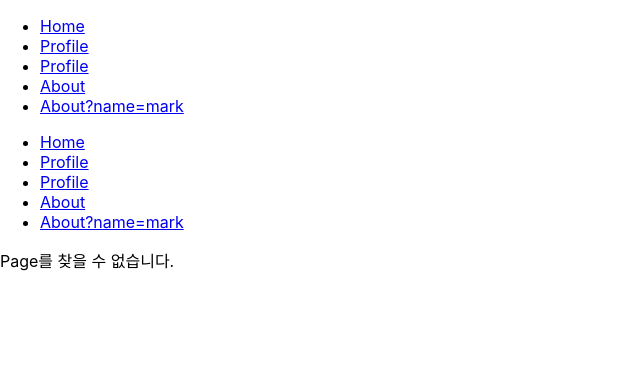
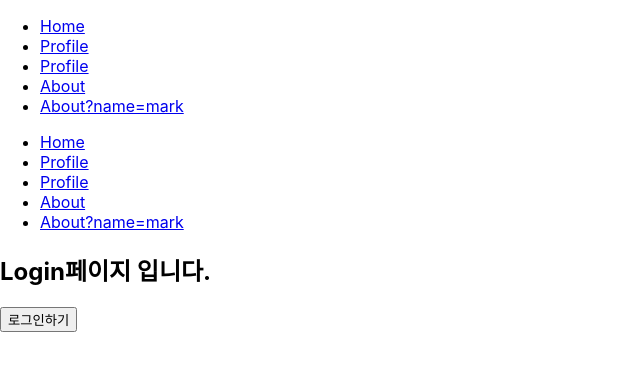
Before and after one commit to marksenee/react-router-example, a React (Create React App) app: page /login in a window 1280 px wide. Shown: the top 370 px of the page, without its empty margins (0-640 px from the left). Built offline with nearby package versions, Linux system fonts and the light colour scheme.

Commit message:
js router

```diff
--- a/src/App.js
+++ b/src/App.js
@@ -7,6 +7,7 @@ import Profile from './pages/Profile';
 import NotFound from './pages/NotFound';
 import Links from './components/Links';
 import NavLinks from './components/NavLinks';
+import Login from './pages/Login';
 
 function App() {
   return (
@@ -14,6 +15,7 @@ function App() {
       <Links />
       <NavLinks />
       <Switch>
+          <Route path="/login" component={Login} ></Route>
           <Route path="/profile/:id" component={Profile}></Route>
           <Route path="/profile" component={Profile}></Route>
           <Route path="/about" component={About}></Route>
--- /dev/null
+++ b/src/components/LoginButton.jsx
@@ -0,0 +1,10 @@
+
+export default function LoginButton(props) {
+    console.log(props);
+    function login(){
+        setTimeout(() => {
+            props.history.push("/")
+        }, 1000);
+    }
+    return <button onClick={login}>로그인하기</button>
+}
--- /dev/null
+++ b/src/pages/Login.jsx
@@ -0,0 +1,13 @@
+import LoginButton from "../components/LoginButton";
+
+export default function Login(props) {
+
+    return (
+        <div>
+            <h2>
+                Login페이지 입니다.
+            </h2>
+            <LoginButton {...props}/>
+        </div>
+    )
+}
```
